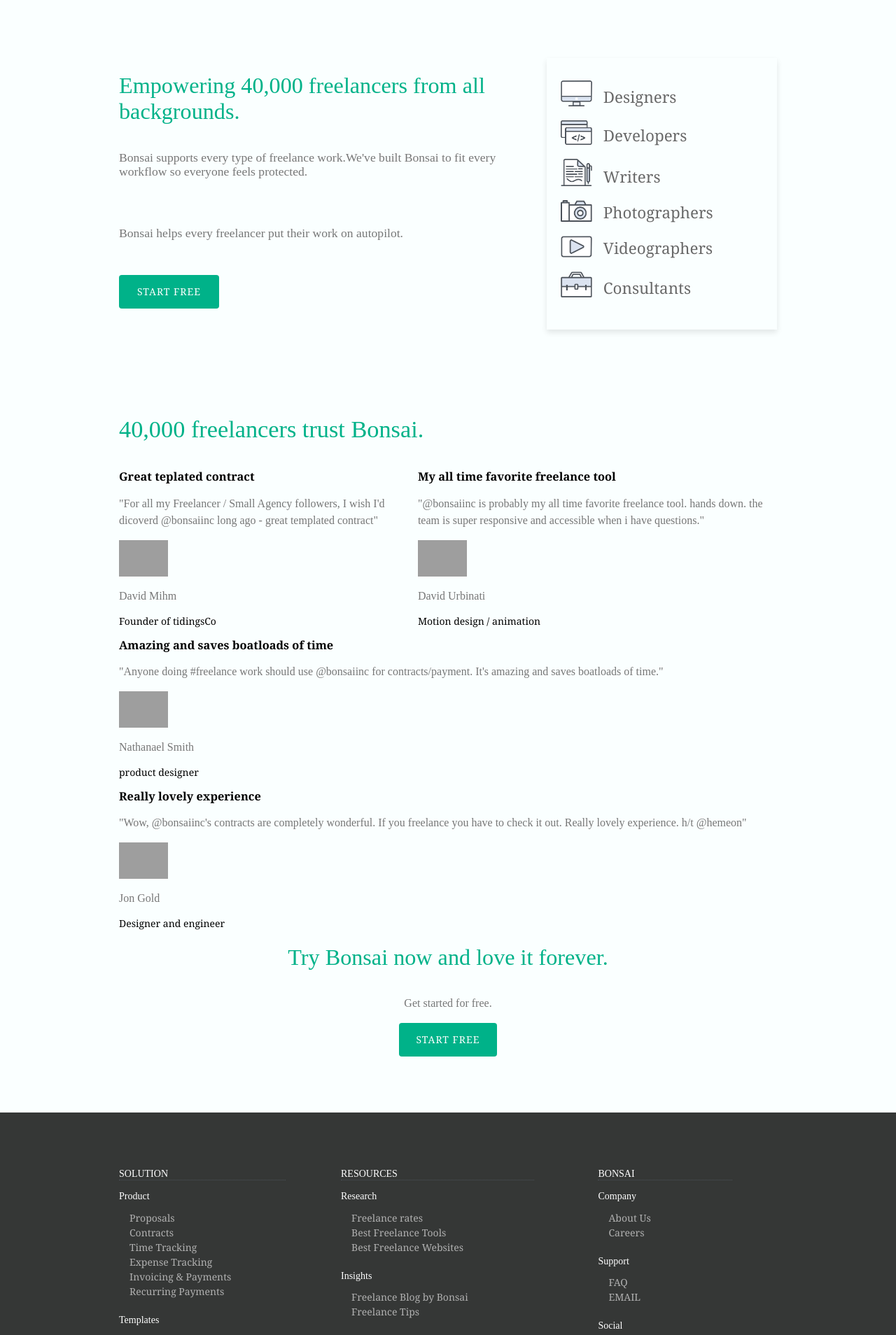
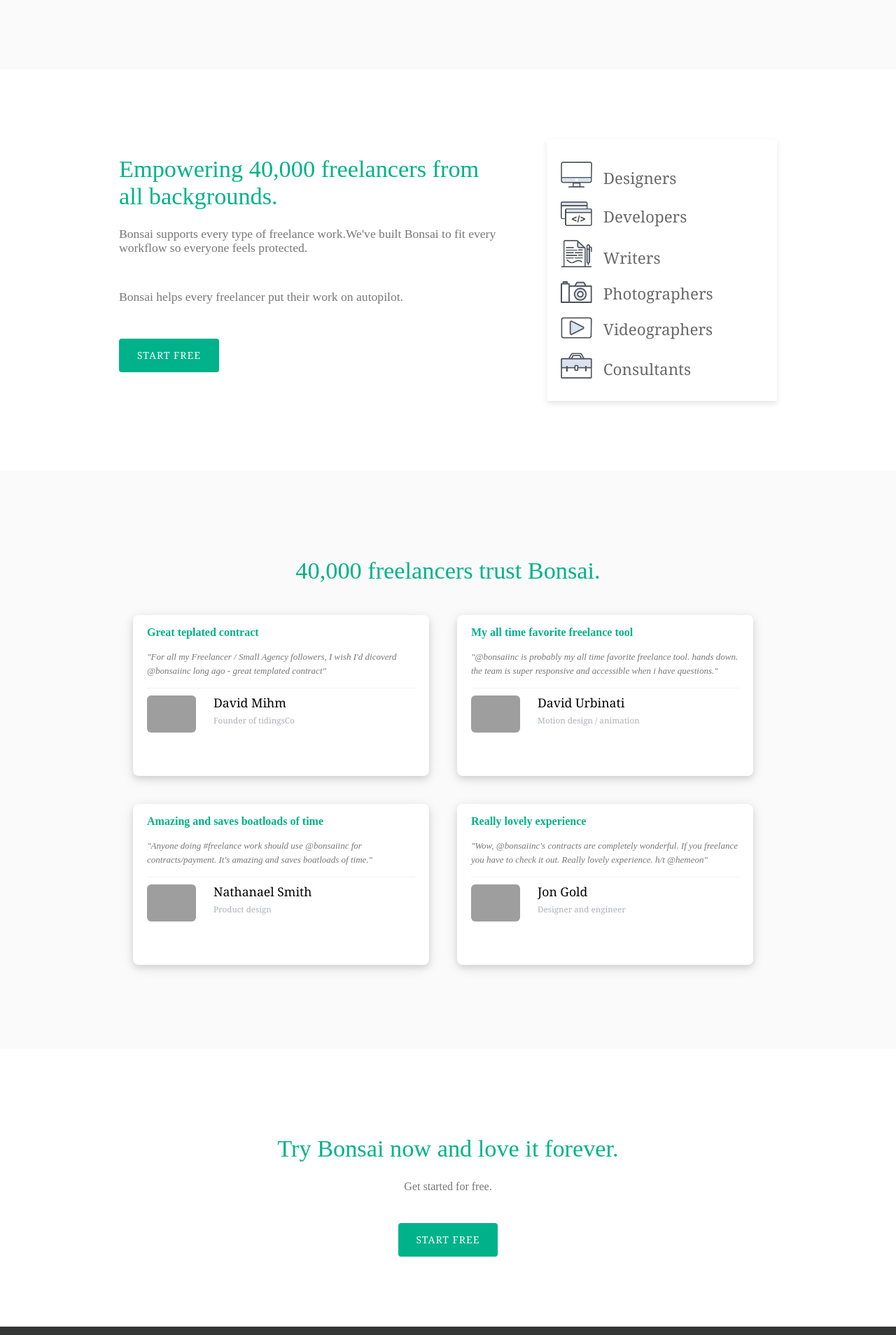
Before and after one commit to chingu-voyage4/Toucans-Team-4, a PHP site: page / in a window 1280 px wide; the page is wider, and only the part inside the window is pictured. Shown: the part 3747-5655 px from the top of that part at 70% size. Run offline with PHP 8.4, Linux system fonts and the light colour scheme; some libraries are stand-ins or nearby versions; some web fonts are replaced; grey boxes are pictures that could not be loaded.

Commit message:
update css

```diff
--- a/assets/media.css
+++ b/assets/media.css
@@ -32,7 +32,7 @@
 	.header-menu__item > .button-outline {display: flex;justify-content: center;padding:14px 0;}
 	.header-menu__item > .button {display: flex;justify-content: center;padding:14px 0;}
 	.header__icon-bar{display: block;}
-	.is-open{height: 300px;overflow: auto;background-color: lightblue;width: 100%;position: absolute;left: 0;top: 5.5em;}
+	.is-open{height: auto;overflow: auto;background-color: var(--grey);width: 100%;position: absolute;left: 0;display:block;top: 5.5em;padding: 0 20px 20px;}
 
 	.section-2,
 	.section-3,
@@ -48,7 +48,11 @@
 	.section-2-part1{align-self: center;width: 90%;}
 	.section-2-part2{width: 100%;}
 	.section-3-main__items{flex-shrink: 1;width: 90%;}
-	.section-6-part2{margin: auto;width: 80%;}
+	.section-5-main{background-size: 261% auto;}
+	.section-6-part1{padding-right: 0;width: 100%;align-items: self-start;text-align: center;}
+	.section-6-part2{margin: 30px auto;width: 90%;}
+	.testimonials{width: 100%;padding: 0 20px;}
+	.card{width: 100%;margin:20px 0;}
 	.footer-container {flex-direction: column;}
 }
 @media only screen and (max-width: 480px){
--- a/assets/style.css
+++ b/assets/style.css
@@ -8,7 +8,9 @@ variables styling
     --green: #00b289;
     --white: #fff;
     --textgrey: #777;
+    --textlightgrey:#aab2b9;
     --black:#353736;
+
 }
 /*-----------------------------
 general
@@ -20,14 +22,12 @@ general
     -moz-box-sizing: border-box;
     box-sizing: border-box;
 }
-
 @font-face {
     font-family: "Proximanova regular";
     font-style: normal;
     font-weight: 400;
     src: url("https://uploads-ssl.webflow.com/58868bcd2ef4daaf0f072900/58882027df653d342d043883_ProximaNova-Regular.otf") format("opentype");
 }
-
 @font-face {
     font-family: "Proximanova light";
     font-style: normal;
@@ -35,83 +35,23 @@ general
     src: url("https://uploads-ssl.webflow.com/58868bcd2ef4daaf0f072900/5888204d45b15b0527f951c7_ProximaNova-Light.otf") format("opentype");
 }
 
-html, body {
-    height: 100%;
-}
+html, body {height: 100%;}
+body {background: #faffff;font-family: "Proximanova regular", Georgia, sans-serif;font-size: 14px;margin: 0;padding: 0;overflow-x: hidden;}
+h1 {color: var(--green);font-size: 2.45em;font-family: "Proximanova light";font-weight: 300;}
+h3 {color: var(--green);font-size: 1rem;font-family: "Proximanova regular";font-weight: bold;}
+a {text-decoration: none;color: var(--darkgrey);}
+img {max-width: 100%;height: auto;vertical-align: middle;}
+sup {color: var(--green);font-weight: bolder;}
+p {color: var(--textgrey);font-size: 1rem;font-family: "Proximanova regular";font-weight: 400;line-height: 1.5 ; margin: 0;}
+.fas.fa-chevron-down {font-size: 12px;margin-left: 7px;}
 
-body {
-    background: #faffff;
-    font-family: "Proximanova regular", Georgia, sans-serif;
-    font-size: 14px;
-    margin: 0;
-    padding: 0;
-}
+.button {background-color: var(--green);border-radius: 4px;color: var(--white);padding: 16px 26px;text-transform: uppercase;display: inline-block;letter-spacing: 1px;}
+.button-outline {border: 1px solid var(--green);border-radius: 4px;color: var(--green);background-color: transparent;padding: 14px 14px;}
+.shadow{box-shadow: 0 4px 8px 0 rgba(0, 0, 0, 0.1), 0 4px 18px 0 rgba(0, 0, 0, 0.1);}
 
-h1 {
-    color: var(--green);
-    font-size: 2.45em;
-    font-family: "Proximanova light";
-    font-weight: 300;
-}
-
-a {
-    text-decoration: none;
-    color: var(--darkgrey);
-}
-
-img {
-    max-width: 100%;
-    height: auto;
-    vertical-align: middle;
-}
-
-sup {
-    color: var(--green);
-    font-weight: bolder;
-}
-
-p {
-    color: var(--textgrey);
-    font-size: 1rem;
-    font-family: "Proximanova regular";
-    font-weight: 400;
-    line-height: 24px;
-}
-
-.fas.fa-chevron-down {
-    font-size: 12px;
-    margin-left: 7px;
-}
-
-.button {
-    background-color: var(--green);
-    border-radius: 4px;
-    color: var(--white);
-    padding: 16px 26px;
-    text-transform: uppercase;
-    display: inline-block;
-    letter-spacing: 1px;
-}
-
-.button-outline {
-    border: 1px solid var(--green);
-    border-radius: 4px;
-    color: var(--green);
-    background-color: transparent;
-    padding: 14px 14px;
-}
-
-.section-grey {
-    display: flex;
-    flex-direction: column;
-    align-items: center;
-    width: 100%;
-    background-color: var(--grey);
-}
-.animate{
-	-webkit-transition: all 0.3s ease-out;
-					transition: all 0.3s ease-out;
-}
+.section-grey {display: flex;flex-direction: column;align-items: center;width: 100%;background-color: var(--grey);padding: 100px 0;}
+.section-white {display: flex;flex-direction: column;align-items: center;width: 100%;background-color: var(--white);padding: 100px 0;}
+.animate {-webkit-transition: all 0.3s ease-out;transition: all 0.3s ease-out;}
 
 /*-----------------------------
 container
@@ -154,7 +94,7 @@ header
 /* Show the dropdown menu */
 .show {display: block;}
 .header__icon-bar{display: block;float: right;padding:20px;display: none;}
-.header__icon-bar span{display: block;height:3px; width: 15px;background:var(--green); margin-bottom: 5px;}
+.header__icon-bar span{display: block;height:2px; width: 15px;background:var(--green); margin-bottom: 2px;}
 /*-----------------------------
 Lazycesar
 section-1
@@ -163,8 +103,6 @@ section-1
     display: flex;
     width: 940px;
     position: relative;
-    padding-top: 3rem;
-    padding-bottom: 8rem;
 }
 .dashboard-text {
     width: 45%;
@@ -176,7 +114,7 @@ section-1
 .dashboard-img {
     width: 80%;
     position: absolute;
-    top: 30px;
+    top: -64px;
     right: -281px;
 }
 .button--hover:hover{
@@ -199,7 +137,6 @@ section-2
     color: var(--darkgrey);
     display: flex;
     flex-direction: row;
-    margin-top: 100px;
 }
 .section-2-part1{
     display: flex;
@@ -236,6 +173,7 @@ section-2
 }
 .section-2-part1__items a p{
     margin-top: 0;
+    margin-bottom: 23px;
 }
 
 .section-2-part2{
@@ -254,7 +192,6 @@ section-3
     flex-direction: column;
     justify-content: center;
     align-items: center;
-    margin-top: 200px;
 }
 .section-3-main{
     display: flex;
@@ -336,7 +273,7 @@ section-4
     display: flex;
     flex-direction: column;
     justify-content: center;
-    margin-top: 200px;
+    align-items: center;
 }
 
 .section-4-header__title {
@@ -348,6 +285,7 @@ section-4
 #tabs {
     display: flex;
     flex-direction: column;
+    margin-bottom: 40px;
 }
 
 .section-4-main__tabs {
@@ -494,11 +432,6 @@ section-4
     font-size: 12px;
     margin-left: 7px;
 }
-
-.section-4__button {
-    margin: 40px auto 150px auto;
-}
-
 /*-----------------------------
 Zoey
 section-5
@@ -611,7 +544,7 @@ section-5
 }
 
 .section-5__button {
-    margin: auto;
+    margin: 5% auto;
 }
 
 /*-----------------------------
@@ -622,25 +555,15 @@ section-6
     width: 940px;
     display: flex;
     color: #696969;
-    margin-top: 100px;
-    margin-bottom: 100px;
 }
 
 .section-6-part1 {
     display: flex;
     flex-direction: column;
-    padding-bottom: 30px;
-    padding-right:20px;
+    padding-right: 65px;
     width: 65%;
-}
-
-.section-6-part1__title {
-    display: inline-block;
-    text-align: left;
-    color: var(--green);
-    font-size: 2.3em;
-    font-family: "Proximanova light";
-    margin-bottom: 1.2rem;
+    align-items: flex-start;
+    flex: 2 1 auto;
 }
 
 .section-6-part1 p {
@@ -648,11 +571,6 @@ section-6
     font-size: 1.1rem;
     margin-bottom: 50px;
 }
-
-.section-6__button {
-    margin-right: auto;
-}
-
 .section-6-part2 {
     box-shadow: 0 4px 8px 0 rgba(0, 0, 0, 0.1);
     width: 35%;
@@ -681,43 +599,30 @@ section-6
 
 /*-----------------------------
 Nils
+section-7
+-----------------------------*/
+.testimonials{width: 940px; display: flex;flex-direction: column;align-items: center;flex-direction: row;flex-wrap: wrap;}
+.testimonials h1 {text-align: center;display: block;width: 100%;}
+.card {background-color:var(--white);border-radius: 8px; flex: 0 0 auto; margin: 20px;padding: 0 20px;width: 45%;height: 230px;}
+.card-text p{font-size: small;font-style: italic;margin: 15px 0;}
+.card-person {display: flex;border-top: 1px solid #f3f3f3;padding-top: 10px;}
+.card-person img{ border-radius: 6px;margin-right: 25px;}
+.card-person__name { display: block; font-size: 1.1rem;margin-bottom: 9px;}
+.card-person__profession {display: block; color: var(--textlightgrey); font-size: smaller; }
+/*-----------------------------
+Nils
 section-8
 -----------------------------*/
-
-.section-7-title {
-    margin-right: auto;
-    margin-left: auto;
-}
-
-.section-7-part1 {
-    max-width: 940px;
-    display: flex;
-}
-/*-----------------------------
-Nils
-section-9
------------------------------*/
-.section-8 {
+.call-to-action {
     display: flex;
     flex-direction: column;
     align-items: center;
-    padding-bottom: 80px;
+    text-align: center;
 }
 
-.section-8__button {
-    background-color: var(--green);
-    border-radius: 4px;
-    color: #fff;
-    letter-spacing: 1px;
-    padding: 16px 25px;
-    margin-right: auto;
-    margin-left: auto;
+.call-to-action__subtitle{
+    margin-bottom: 40px
 }
-
-.section-8__button:hover {
-    opacity: 0.9;
-}
-
 
 /*-----------------------------
 Nils
--- a/index.html
+++ b/index.html
@@ -85,6 +85,7 @@
 
     <!--   ****** ZOEY ****  -->
     <!-- section 2 -->
+<div class="section-white">
     <section class="section-2">
         <div class="section-2-part1">
             <div class="section-2-part1__items">
@@ -134,6 +135,7 @@
             <a href="#home" class="button button--hover">START FREE</a>
         </div>
     </section>
+</div>
     <!--   ****** ZOEY ****  -->
     <!-- section 3 -->
     <div class="section-grey">
@@ -166,6 +168,7 @@
 </div>
     <!--   ****** ZOEY ****  -->
     <!-- section 4 -->
+    <div class="section-white">
         <section class="section-4">
             <header class="section-4-header">
                 <h1 class="section-4-header__title">Explore Bonsai.</h1>
@@ -248,6 +251,7 @@
             </div>
             <a href="#home" class="section-4__button button button--hover">START FREE</a>
         </section>
+    </div>
        <!--   ****** ZOEY ****  -->
         <!-- section 5 -->
         <div class="section-grey">
@@ -278,6 +282,7 @@
         </div>
         <!--   ****** ZOEY ****  -->
         <!--section 6  -->
+        <div class="section-white">
             <section class="section-6">
                 <div class="section-6-part1">
                     <h1 class="section-6-part1__title">Empowering 40,000 freelancers from all backgrounds.</h1>
@@ -297,77 +302,76 @@
                     </ul>
                 </div>
             </section>
+        </div>
 
         <!-- section 7 -->
-        <section class="section-7">
-            <h1 class="section-7-title">40,000 freelancers trust Bonsai.</h1>
-            <div class="section-7-part1 text">
-                <div class="card">
+        <div class="section-grey">
+            <section class="testimonials">
+                <h1>40,000 freelancers trust Bonsai.</h1>
+                    <div class="card shadow">
+                        <div class="card-text">
                             <h3>Great teplated contract</h3>
                             <p>"For all my Freelancer / Small Agency followers, I wish I'd dicoverd @bonsaiinc long ago - great templated contract"</p>
-                    <div class ="line"></div>
-                    <div class="person">
-                        <img class="foto" src="assets/img/asset%2023.jpeg" width="70">
-                        <div class="description">
-                            <p class="name"> David Mihm</p>
-                            <div class="title-person">Founder of tidingsCo</div>
+                        </div>
+                        <div class="card-person">
+                            <img class="card-person__photo" src="assets/img/asset%2023.jpeg" width="70">
+                            <div class="card-person__text">
+                                <span class="card-person__name"> David Mihm</span>
+                                <span class="card-person__profession">Founder of tidingsCo</span>
+                            </div>
+                        </div>
+                    </div>
+                    <div class="card shadow">
+                        <div class="card-text">
+                            <h3>My all time favorite freelance tool</h3>
+                            <p>"@bonsaiinc is probably my all time favorite freelance tool. hands down. the team is super responsive and accessible when i have questions."</p>
+                        </div>
+                        <div class="card-person">
+                            <img class="card-person__photo" src="assets/img/asset%2024.jpeg" width="70">
+                            <div class="card-person__text">
+                                <span class="card-person__name"> David Urbinati</span>
+                                <span class="card-person__profession">Motion design / animation</span>
+                            </div>
+                        </div>
+                    </div>
+                    <div class="card shadow">
+                        <div class="card-text">
+                            <h3>Amazing and saves boatloads of time</h3>
+                            <p>"Anyone doing #freelance work should use @bonsaiinc  for contracts/payment. It's amazing and saves boatloads of time."</p>
+                        </div>
+                        <div class="card-person">
+                            <img class="card-person__photo" src="assets/img/asset%2025.jpeg" width="70">
+                            <div class="card-person__text">
+                                <spanp class="card-person__name"> Nathanael Smith</spanp>
+                                <span class="card-person__profession">Product design</span>
                             </div>
                         </div>
                     </div>
 
-                <div class="card">
-                    <h3>My all time favorite freelance tool</h3>
-                    <p>"@bonsaiinc is probably my all time favorite freelance tool. hands down. the team is super responsive and accessible when i have questions."</p>
-                    <div class ="line"></div>
-                    <div class="person">
-                        <img class="foto" src="assets/img/asset%2024.jpeg" width="70">
-                        <div class="description">
-                            <p class="name"> David Urbinati</p>
-                            <div class="title-person">Motion design / animation</div>
+                    <div class="card shadow">
+                        <div class="card-text">
+                            <h3>Really lovely experience</h3>
+                            <p>"Wow, @bonsaiinc's contracts are completely wonderful. If you freelance you have to check it out. Really lovely experience. h/t @hemeon"</p>
+                        </div>
+                        <div class="card-person">
+                            <img class="card-person__photo" src="assets/img/asset%2026.jpeg" width="70">
+                            <div class="card-person__text">
+                                <span class="card-person__name"> Jon Gold</span>
+                                <span class="card-person__profession">Designer and engineer</span>
                             </div>
                         </div>
                     </div>
-            </div>
-            <div class="section-7-part2 text">
-                <div class="card">
-                    <h3>Amazing and saves boatloads of time</h3>
-                    <p>"Anyone doing #freelance work should use @bonsaiinc  for contracts/payment. It's amazing and saves boatloads of time."</p>
-                    <div class ="line"></div>
-                    <div class="person">
-                        <img class="foto" src="assets/img/asset%2025.jpeg" width="70">
-                        <div class="description">
-                            <p class="name"> Nathanael Smith</p>
-                            <div class="title-person">product designer</div>
-                        </div>
-                    </div>
+    </section>
         </div>
 
-                <div class="card">
-                    <h3>Really lovely experience</h3>
-                    <p>"Wow, @bonsaiinc's contracts are completely wonderful. If you freelance you have to check it out. Really lovely experience. h/t @hemeon"</p>
-                    <div class ="line"></div>
-                    <div class="person">
-                        <img class="foto" src="assets/img/asset%2026.jpeg" width="70">
-                        <div class="description">
-                            <p class="name"> Jon Gold</p>
-                            <div class="title-person">Designer and engineer</div>
+        <!-- section 8 -->
+        <div class="section-white">
+            <section class="call-to-action">
+                <h1 class="call-to-action__title">Try Bonsai now and love it forever.</h1>
+                <p class="call-to-action__subtitle">Get started for free.</p>
+                <a href="#home" class="button button--hover">START FREE</a>
+            </section>
         </div>
-                    </div>
-                </div>
-            </div>
-
-
-        </section>
-
-        <!-- section 9 -->
-
-        <section class="section-8">
-            <h1 class="section-6-part1__title">Try Bonsai now and love it forever.</h1>
-            <p>Get started for free.</p>
-            <a href="#home" class="section-8__button">START FREE</a>
-        </section>
-
-
         <!-- section footer -->
     <footer>
             <div class="footer-container">
```
Lines whose indentation alone changed are shown as unchanged.
